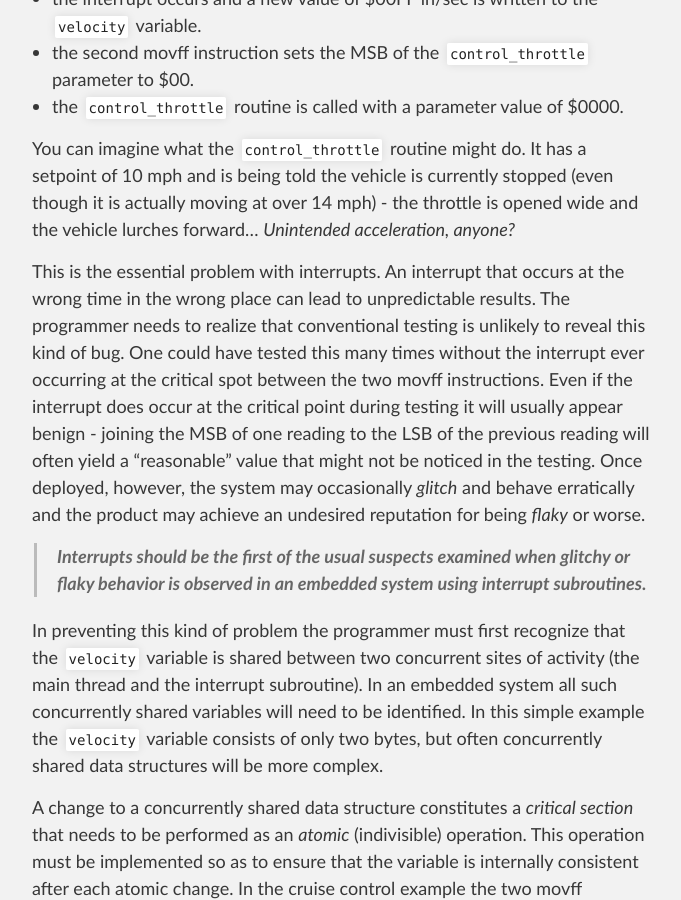
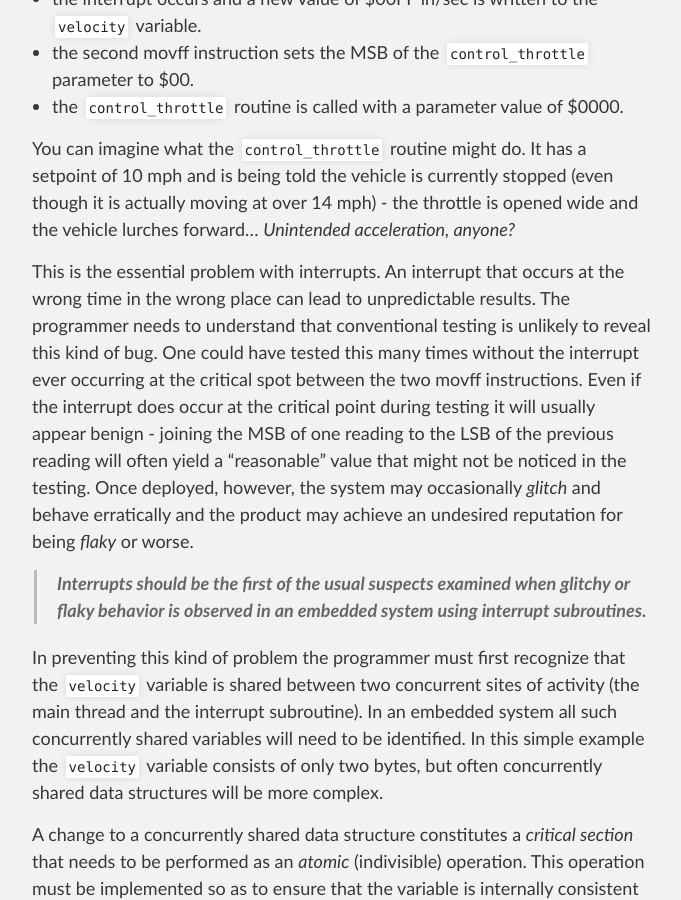
Before and after one commit to dhawk/concurrent-pascal-compiler, a Jekyll site: the page built from interrupt-problems.md, in a window 1280 px wide and 900 px high, scrolled down 4130 px. Shown: the whole window, without its empty margins (298-979 px from the left). Built offline with Jekyll 4.4.1, drawn with Linux system fonts in a browser that asks for light colours; some of the changed text lies outside the part shown.

Commit message:
more edits to interrupt article

```diff
--- a/interrupt-problems.md
+++ b/interrupt-problems.md
@@ -128,13 +128,13 @@ Now suppose the vehicle is traveling at 20 mph and the cruise control setting is
 
 You can imagine what the `control_throttle` routine might do.  It has a setpoint of 10 mph and is being told the vehicle is currently stopped (even though it is actually moving at over 14 mph) - the throttle is opened wide and the vehicle lurches forward...  *Unintended acceleration, anyone?*
 
-This is the essential problem with interrupts.  An interrupt that occurs at the wrong time in the wrong place can lead to unpredictable results.  The programmer needs to realize that conventional testing is unlikely to reveal this kind of bug.  One could have tested this many times without the interrupt ever occurring at the critical spot between the two movff instructions.  Even if the interrupt does occur at the critical point during testing it will usually appear benign - joining the MSB of one reading to the LSB of the previous reading will often yield a "reasonable" value that might not be noticed in the testing.  Once deployed, however, the system may occasionally *glitch* and behave erratically and the product may achieve an undesired reputation for being *flaky* or worse.
+This is the essential problem with interrupts.  An interrupt that occurs at the wrong time in the wrong place can lead to unpredictable results.  The programmer needs to understand that conventional testing is unlikely to reveal this kind of bug.  One could have tested this many times without the interrupt ever occurring at the critical spot between the two movff instructions.  Even if the interrupt does occur at the critical point during testing it will usually appear benign - joining the MSB of one reading to the LSB of the previous reading will often yield a "reasonable" value that might not be noticed in the testing.  Once deployed, however, the system may occasionally *glitch* and behave erratically and the product may achieve an undesired reputation for being *flaky* or worse.
 
 > ***Interrupts should be the first of the usual suspects examined when glitchy or flaky behavior is observed in an embedded system using interrupt subroutines.***
 
 In preventing this kind of problem the programmer must first recognize that the `velocity` variable is shared between two concurrent sites of activity (the main thread and the interrupt subroutine).  In an embedded system all such concurrently shared variables will need to be identified.  In this simple example the `velocity` variable consists of only two bytes, but often concurrently shared data structures will be more complex.
 
-A change to a concurrently shared data structure constitutes a *critical section* that needs to be performed as an *atomic* (indivisible) operation.  This operation must be implemented so as to ensure that the variable is internally consistent after each atomic  change.  In the cruise control example the two movff instructions constitute a critical section that must be performed atomically[^16bit_solution].
+A change to a concurrently shared data structure constitutes a *critical section* that needs to be performed as an *atomic* (indivisible) operation.  This operation must be implemented so as to ensure that the variable is internally consistent after each atomic change.  In the cruise control example the two movff instructions constitute a critical section that must be performed atomically[^16bit_solution].
 
 [^16bit_solution]: If this exact same program was implemented on a CPU with 16 bit words the problem would be "solved" since only a single instruction would be required to read the ADC value and the single instruction would be atomic. However the general problem remains for non-trivial concurrently shared data structures.
 
```
Also changed, not shown: other parts of interrupt-problems.md (+2 -2 lines).
